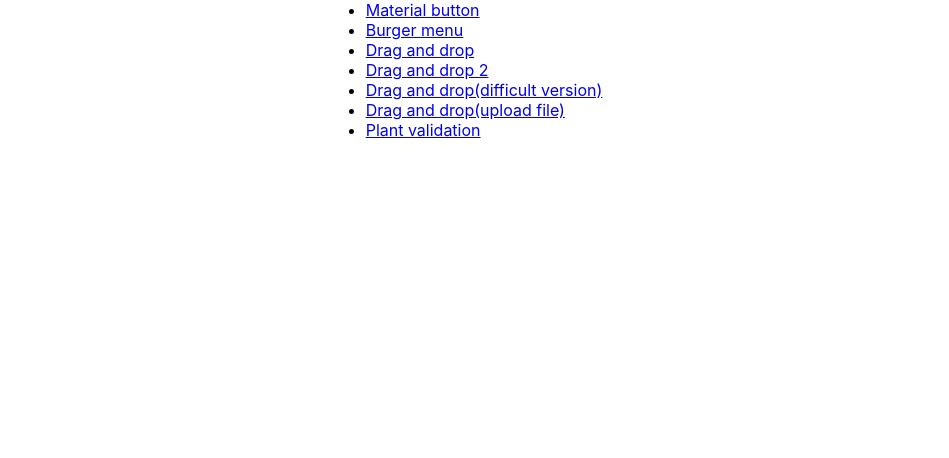
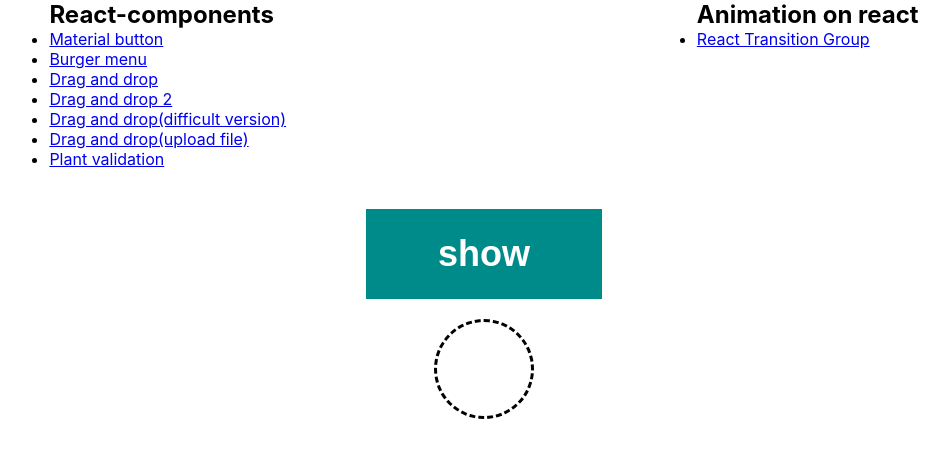
Before and after one commit to Artem-Pavlenko/react-components, a React (Create React App) app: page /rtg in a window 1280 px wide. Shown: the top 458 px of the page, without its empty margins (156-1105 px from the left). Built offline with nearby package versions, Linux system fonts and the light colour scheme.

Commit message:
upd create loader (with react-transition-group)

```diff
--- a/package.json
+++ b/package.json
@@ -12,12 +12,16 @@
     "@types/react": "^16.9.53",
     "@types/react-dom": "^16.9.8",
     "@types/react-router-dom": "^5.1.7",
+    "@types/react-transition-group": "^4.4.0",
+    "@types/uuid": "^8.3.0",
     "classnames": "^2.2.6",
     "react": "^17.0.1",
     "react-dom": "^17.0.1",
     "react-router-dom": "^5.2.0",
     "react-scripts": "4.0.1",
+    "react-transition-group": "^4.4.1",
     "typescript": "^4.0.3",
+    "uuid": "^8.3.2",
     "web-vitals": "^0.2.4"
   },
   "scripts": {
--- a/src/App.css
+++ b/src/App.css
@@ -9,7 +9,7 @@
 
 .navBar {
     display: flex;
-    justify-content: center;
-    align-items: center;
+    justify-content: space-around;
+    align-items: flex-start;
     margin-bottom: 20px;
 }
--- a/src/App.tsx
+++ b/src/App.tsx
@@ -1,19 +1,15 @@
 import React from 'react'
-import {Link, Route, Switch} from 'react-router-dom';
+import {Link} from 'react-router-dom'
 import './App.css'
-import {MaterialButton} from "./Components/MaterialButton/MaterialButton";
-import {BurgerMenu} from "./Components/BurgerMenu/BurgerMenu";
-import {DragAndDrop_List} from "./Components/Drag And Drop/DragAndDrop_List/DragAndDrop_List";
-import {DragAndDrop2} from "./Components/Drag And Drop/DragAndDrop2/DragAndDrop2";
-import {DragAndDrop_trello} from "./Components/Drag And Drop/DragAndDrop_ difficult_version/DragAndDrop_trello";
-import {DragAndDrop_upload_file} from "./Components/Drag And Drop/DragAndDrop_upload_file/DragAndDrop_upload_file";
-import {PlantValidation} from "./Components/Validation/PlantValidation/PlantValidation";
+import AppRouter from "./routes/AppRouter";
 
 function App() {
 
     return (
         <div className="App">
             <div className="navBar">
+                <div>
+                    <h2>React-components</h2>
                     <ul>
                         <li><Link to={'/button'}>Material button</Link></li>
                         <li><Link to={'/burgerMenu'}>Burger menu</Link></li>
@@ -24,15 +20,14 @@ function App() {
                         <li><Link to={'/plantValidation'}>Plant validation</Link></li>
                     </ul>
                 </div>
-            <Switch>
-                <Route path={'/button'} render={() => <MaterialButton/>}/>
-                <Route path={'/burgerMenu'} render={() => <BurgerMenu/>}/>
-                <Route path={'/dragAndDrop'} render={() => <DragAndDrop_List/>}/>
-                <Route path={'/dragAndDrop2'} render={() => <DragAndDrop2/>}/>
-                <Route path={'/dragAndDrop-difficult_version'} render={() => <DragAndDrop_trello/>}/>
-                <Route path={'/dragAndDrop-upload_file'} render={() => <DragAndDrop_upload_file/>}/>
-                <Route path={'/plantValidation'} render={() => <PlantValidation/>}/>
-            </Switch>
+                <div>
+                    <h2>Animation on react</h2>
+                    <ul>
+                        <li><Link to={'/rtg'}>React Transition Group</Link></li>
+                    </ul>
+                </div>
+            </div>
+            <AppRouter/>
         </div>
     )
 }
--- /dev/null
+++ b/src/Components/Animations/Preloader_/Circle.css
@@ -0,0 +1,45 @@
+
+.circle {
+    width: 100px;
+    height: 100px;
+    border-radius: 50%;
+    border: 3px dashed;
+}
+
+.circle.entering {
+    animation: loader_ .5s forwards;
+}
+
+.circle.entered {
+    animation: rotate-loader_ .5s infinite;
+}
+
+.circle.exiting {
+    animation: loader_ .5s reverse;
+}
+
+.circle.exited {
+
+}
+
+@keyframes loader_ {
+    0% {
+        opacity: 0;
+        transform: translateY(-200px);
+    }
+    50% {
+        opacity: 1;
+    }
+    100% {
+        transform: translateY(0);
+    }
+}
+
+@keyframes rotate-loader_ {
+    0% {
+        transform: rotate(0deg);
+    }
+    100% {
+        transform: rotate(360deg);
+    }
+}
--- /dev/null
+++ b/src/Components/Animations/Preloader_/Preloader_.module.css
@@ -0,0 +1,61 @@
+* {
+    margin: 0;
+    padding: 0;
+    box-sizing: border-box;
+}
+
+.mainBlock {
+    margin-top: 20px;
+}
+
+.wrapper {
+    margin-top: 20px;
+    display: flex;
+    justify-content: center;
+    align-items: center;
+}
+
+/*.circle {*/
+/*    width: 100px;*/
+/*    height: 100px;*/
+/*    border-radius: 50%;*/
+/*    border: 3px dashed;*/
+/*}*/
+
+/*.circle.entering {*/
+/*    animation: loader_ .5s forwards;*/
+/*}*/
+
+/*.circle.entered {*/
+/*    animation: rotate-loader_ .5s forwards;*/
+/*}*/
+
+/*.circle.exiting {*/
+/*    animation: loader_ .5s reverse;*/
+/*}*/
+
+/*.circle.exited {*/
+
+/*}*/
+
+/*@keyframes loader_ {*/
+/*    0% {*/
+/*        opacity: 0;*/
+/*        transform: translateY(-200px);*/
+/*    }*/
+/*    50% {*/
+/*        opacity: 1;*/
+/*    }*/
+/*    100% {*/
+/*        transform: translateY(0);*/
+/*    }*/
+/*}*/
+
+/*@keyframes rotate-loader_ {*/
+/*    0% {*/
+/*        transform: rotate(0deg);*/
+/*    }*/
+/*    100% {*/
+/*        transform: rotate(360deg);*/
+/*    }*/
+/*}*/
--- /dev/null
+++ b/src/Components/Animations/Preloader_/Preloader_.tsx
@@ -0,0 +1,39 @@
+import React, {useEffect, useState} from 'react'
+import { Transition } from 'react-transition-group'
+import './Circle.css'
+import s from './Preloader_.module.css'
+import {MaterialButton} from "../../MaterialButton/MaterialButton"
+
+const Preloader_ = () => {
+
+    const [showHideLoader, setShowHideLoader] = useState<boolean>(false)
+
+    const showHandler = () => {
+        setShowHideLoader(prevState => !prevState)
+    }
+
+    useEffect( () => {
+        setTimeout( () => setShowHideLoader(true), 1000)
+        setTimeout( () => setShowHideLoader(false), 5000)
+    }, [])
+
+    return (
+        <div className={s.mainBlock}>
+            <MaterialButton onClick={showHandler}>{showHideLoader ? 'hide' : 'show'}</MaterialButton>
+             <div className={s.wrapper}>
+
+                 <Transition
+                     in={showHideLoader}
+                     timeout={500}
+                     mountOnEnter
+                     unmountOnExit
+                 >
+                     {state => <div className={`circle ${state}`}/>}
+                 </Transition>
+
+            </div>
+        </div>
+    )
+}
+
+export default Preloader_
--- a/src/Components/Drag And Drop/DragAndDrop_upload_file/DragAbdDrop_upload_file.module.css
+++ b/src/Components/Drag And Drop/DragAndDrop_upload_file/DragAbdDrop_upload_file.module.css
@@ -5,7 +5,6 @@
     justify-content: center;
     align-items: center;
     font-size: 40px;
-    border: 1px solid;
 }
 
 .dropAreaWithAutFile {
--- a/src/Components/MaterialButton/MaterialButton.tsx
+++ b/src/Components/MaterialButton/MaterialButton.tsx
@@ -3,7 +3,11 @@ import s from "./MaterialButton.module.css"
 
 // https://www.youtube.com/watch?v=UvpegI4YI4Q&ab_channel=SteptoWeb
 
-export const MaterialButton = () => {
+type ButtonPropsType = {
+    onClick?: () => void
+}
+
+export const MaterialButton: React.FC<ButtonPropsType> = (props) => {
 
     const button = useRef<HTMLButtonElement>(null)
     const container = useRef<HTMLSpanElement>(null)
@@ -35,11 +39,11 @@ export const MaterialButton = () => {
 
     return (
         <div className={s.buttonBlock}>
-            <button onMouseDown={click} className={s.btn} ref={button}>
+            <button onClick={props.onClick} onMouseDown={click} className={s.btn} ref={button}>
                 <span className={s.spanContainer} ref={container}>
                     {show && <div style={{left: `${positionX}px`, top: `${positionY}px`}} className={s.circle}/>}
                 </span>
-                <span className={s.btnText}>Click!</span>
+                <span className={s.btnText}>{props.children}</span>
             </button>
         </div>
     )
--- a/src/Components/Validation/PlantValidation/PlantValidation.module.css
+++ b/src/Components/Validation/PlantValidation/PlantValidation.module.css
@@ -1,7 +1,6 @@
 
 .validationBlock {
     height: 70vh;
-    border: 2px solid;
     display: flex;
     justify-content: center;
     align-items: center;
--- /dev/null
+++ b/src/routes/AppRouter.tsx
@@ -0,0 +1,19 @@
+import React from 'react'
+import {Switch, Route} from 'react-router-dom'
+import {animationRoutes, componentsRoutes} from "./routes";
+
+const AppRouter = () => {
+        return (
+            <Switch>
+                {componentsRoutes.map(({path, Component, id}) =>
+                    <Route key={id} path={path} render={() => <Component/>}/>
+                )}
+                {animationRoutes.map(({path, Component, id}) =>
+                    <Route key={id} path={path} render={() => <Component/>}/>
+                )}
+            </Switch>
+        );
+    }
+;
+
+export default AppRouter;
--- /dev/null
+++ b/src/routes/routes.ts
@@ -0,0 +1,55 @@
+import {MaterialButton} from "../Components/MaterialButton/MaterialButton";
+import {BurgerMenu} from "../Components/BurgerMenu/BurgerMenu";
+import {DragAndDrop_List} from "../Components/Drag And Drop/DragAndDrop_List/DragAndDrop_List";
+import {DragAndDrop2} from "../Components/Drag And Drop/DragAndDrop2/DragAndDrop2";
+import {DragAndDrop_trello} from "../Components/Drag And Drop/DragAndDrop_ difficult_version/DragAndDrop_trello";
+import {DragAndDrop_upload_file} from "../Components/Drag And Drop/DragAndDrop_upload_file/DragAndDrop_upload_file";
+import {PlantValidation} from "../Components/Validation/PlantValidation/PlantValidation";
+import Preloader_ from "../Components/Animations/Preloader_/Preloader_";
+import {v1} from 'uuid'
+
+
+export const componentsRoutes = [
+    {
+        path: '/button',
+        Component: MaterialButton,
+        id: v1()
+    },
+    {
+        path: '/burgerMenu',
+        Component: BurgerMenu,
+        id: v1()
+    },
+    {
+        path: '/dragAndDrop',
+        Component: DragAndDrop_List,
+        id: v1()
+    },
+    {
+        path: '/dragAndDrop2',
+        Component: DragAndDrop2,
+        id: v1()
+    },
+    {
+        path: '/dragAndDrop-difficult_version',
+        Component: DragAndDrop_trello,
+        id: v1()
+    },
+    {
+        path: '/dragAndDrop-upload_file',
+        Component: DragAndDrop_upload_file,
+        id: v1()
+    },
+    {
+        path: '/plantValidation',
+        Component: PlantValidation,
+        id: v1()
+    }
+]
+export const animationRoutes = [
+    {
+        path: '/rtg',
+        Component: Preloader_,
+        id: v1()
+    }
+]
```
Also changed, not shown: 1 other file (tests, documents, lock files or other folders). Lines whose indentation alone changed are shown as unchanged.
